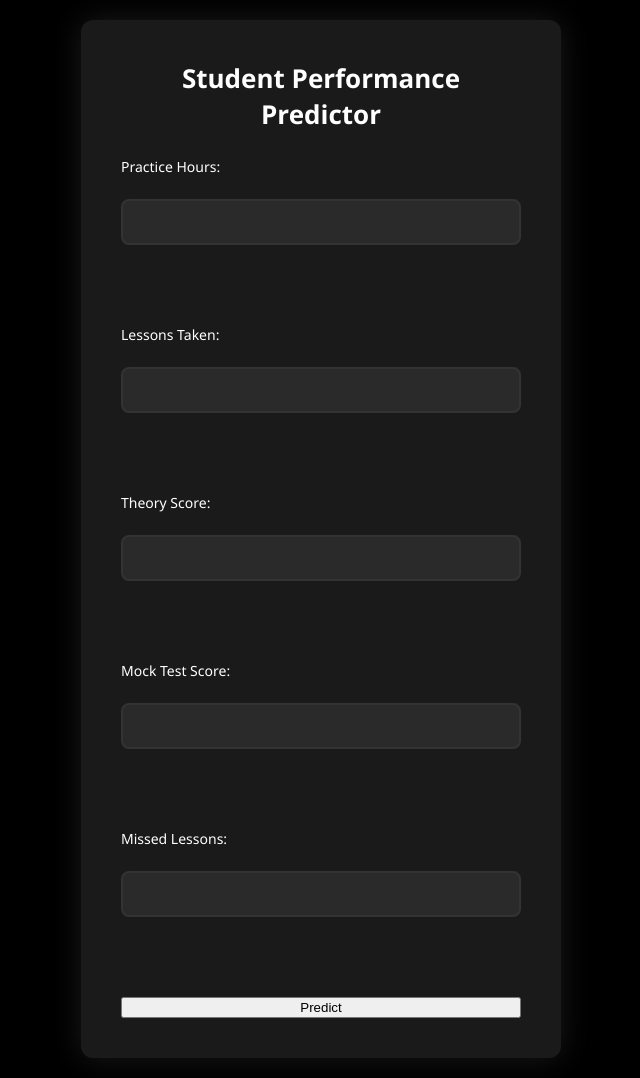
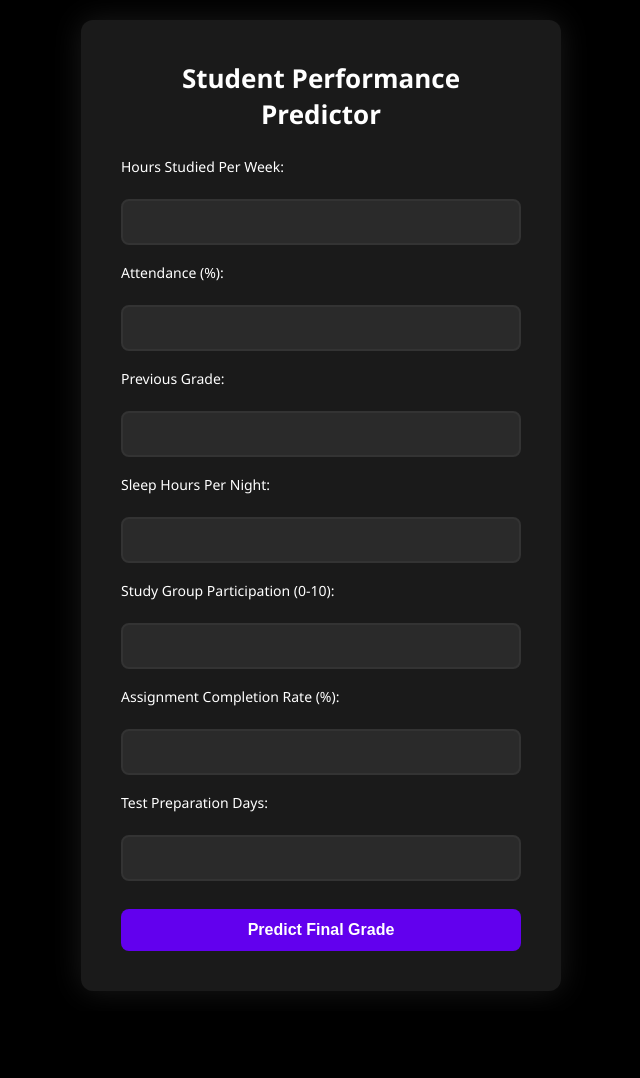
Before and after one commit to Nduta-Nduta/student-performance-app, a Flask app: page / in a window 1280 px wide. Shown: the whole page, without its empty margins (319-959 px from the left). After the commit the page ends 991 px from the top, so only its background shows below. Run offline with Flask 3, Linux system fonts and the light colour scheme; parts of the project's set-up code (start-up, migrations or seed data) failed here and were passed over.

Commit message:
Add 7-field professional student performance form with comprehensive input validation

```diff
--- a/app.py
+++ b/app.py
@@ -20,27 +20,46 @@
 @app.route("/", methods=["GET", "POST"])
 def index():
     prediction = None
+    error = None
     if request.method == "POST":
-        # Get input values from form
         try:
-            hours_studied = float(request.form["hours_studied"])
-            attendance = float(request.form["attendance"])
-            previous_grade = float(request.form["previous_grade"])
+            hours_studied = float(request.form.get("hours_studied", 0))
+            attendance = float(request.form.get("attendance", 0))
+            previous_grade = float(request.form.get("previous_grade", 0))
+            sleep_hours = float(request.form.get("sleep_hours", 0))
+            study_group = float(request.form.get("study_group", 0))
+            assignment_completion = float(request.form.get("assignment_completion", 0))
+            test_prep_days = float(request.form.get("test_prep_days", 0))
 
-            # Scale the input data
-            data = np.array([[hours_studied, attendance, previous_grade]])
-            data_scaled = scaler.transform(data)
+            # Validate inputs
+            if not (0 <= attendance <= 100):
+                error = "Attendance must be between 0 and 100"
+            elif not (0 <= hours_studied <= 168):
+                error = "Hours studied must be between 0 and 168"
+            elif not (0 <= previous_grade <= 100):
+                error = "Previous grade must be between 0 and 100"
+            elif not (0 <= sleep_hours <= 12):
+                error = "Sleep hours must be between 0 and 12"
+            elif not (0 <= study_group <= 10):
+                error = "Study group participation must be between 0 and 10"
+            elif not (0 <= assignment_completion <= 100):
+                error = "Assignment completion must be between 0 and 100"
+            elif not (0 <= test_prep_days <= 14):
+                error = "Test prep days must be between 0 and 14"
+            else:
+                # Scale and predict
+                data = np.array([[hours_studied, attendance, previous_grade, sleep_hours, study_group, assignment_completion, test_prep_days]])
+                data_scaled = scaler.transform(data)
+                prediction = model.predict(data_scaled)[0]
+                prediction = round(float(prediction), 2)
+                print(f"Prediction: {prediction}")
+        except ValueError:
+            error = "Please enter valid numeric values"
+        except Exception as e:
+            error = f"Prediction error: {str(e)}"
+            print(f"Exception: {e}")
 
-            # Predict final grade
-            prediction = model.predict(data_scaled)[0]
-            prediction = round(prediction, 2)
-            print(f"Prediction: {prediction}")
-        except Exception as e:
-            prediction = f"Error: {str(e)}"
-            print(f"Error in prediction: {e}")
-
-    print(f"Rendering template with prediction={prediction}")
-    return render_template("index.html", prediction=prediction)
+    return render_template("index.html", prediction=prediction, error=error)
 
 if __name__ == "__main__":
     app.run(debug=True)
--- a/static/style.css
+++ b/static/style.css
@@ -88,3 +88,15 @@
     color: #4dd0ff;
     text-align: left;
 }
+
+.error {
+    margin-top: 30px;
+    padding: 15px;
+    background-color: #2a2a2a;
+    border-radius: 8px;
+    border-left: 4px solid #ff1744;
+    font-size: 16px;
+    font-weight: bold;
+    color: #ff5252;
+    text-align: left;
+}
--- a/templates/index.html
+++ b/templates/index.html
@@ -1,5 +1,5 @@
 <!DOCTYPE html>
-<html>
+<html lang="en">
 <head>
     <meta charset="UTF-8">
     <title>Student Performance Predictor</title>
@@ -8,27 +8,39 @@
 <body>
     <div class="container">
         <h1>Student Performance Predictor</h1>
-        <form method="POST" action="/">
-            <label>Practice Hours:</label>
-            <input type="number" name="practice_hours" step="0.1" required><br><br>
+        <form method="POST">
+            <label>Hours Studied Per Week:</label>
+            <input type="number" step="0.5" name="hours_studied" min="0" max="168" required>
 
-            <label>Lessons Taken:</label>
-            <input type="number" name="lessons_taken" required><br><br>
+            <label>Attendance (%):</label>
+            <input type="number" step="0.1" name="attendance" min="0" max="100" required>
 
-            <label>Theory Score:</label>
-            <input type="number" name="theory_score" min="0" max="100" required><br><br>
+            <label>Previous Grade:</label>
+            <input type="number" step="0.1" name="previous_grade" min="0" max="100" required>
 
-            <label>Mock Test Score:</label>
-            <input type="number" name="mock_test_score" min="0" max="100" required><br><br>
+            <label>Sleep Hours Per Night:</label>
+            <input type="number" step="0.5" name="sleep_hours" min="0" max="12" required>
 
-            <label>Missed Lessons:</label>
-            <input type="number" name="missed_lessons" required><br><br>
+            <label>Study Group Participation (0-10):</label>
+            <input type="number" step="1" name="study_group" min="0" max="10" required>
 
-            <button type="submit">Predict</button>
+            <label>Assignment Completion Rate (%):</label>
+            <input type="number" step="0.1" name="assignment_completion" min="0" max="100" required>
+
+            <label>Test Preparation Days:</label>
+            <input type="number" step="1" name="test_prep_days" min="0" max="14" required>
+
+            <input type="submit" value="Predict Final Grade">
         </form>
 
-        {% if prediction is not none and prediction != None %}
-            <h2>Predicted Pass Probability: {{ prediction }}%</h2>
+        {% if error %}
+            <div class="error">
+                {{ error }}
+            </div>
+        {% elif prediction is not none %}
+            <div class="result">
+                Predicted Final Grade: {{ prediction }}
+            </div>
         {% endif %}
     </div>
 </body>
```
Also changed, not shown: train_model.py (+15 -7 lines).
